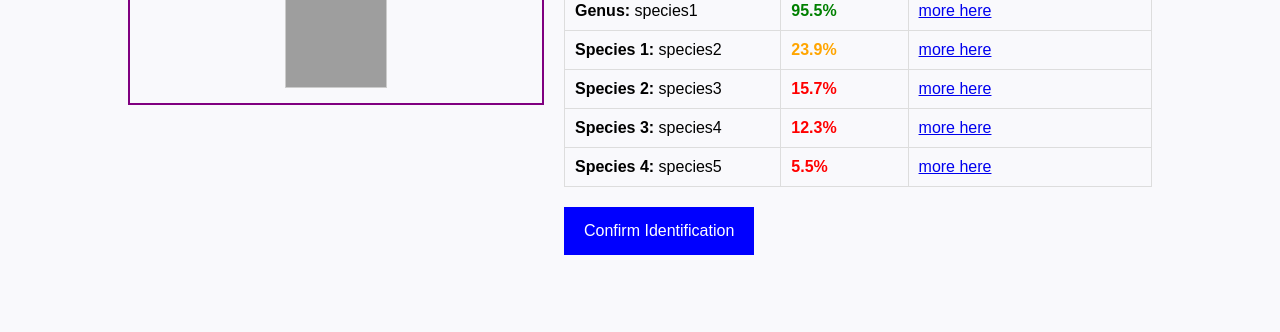
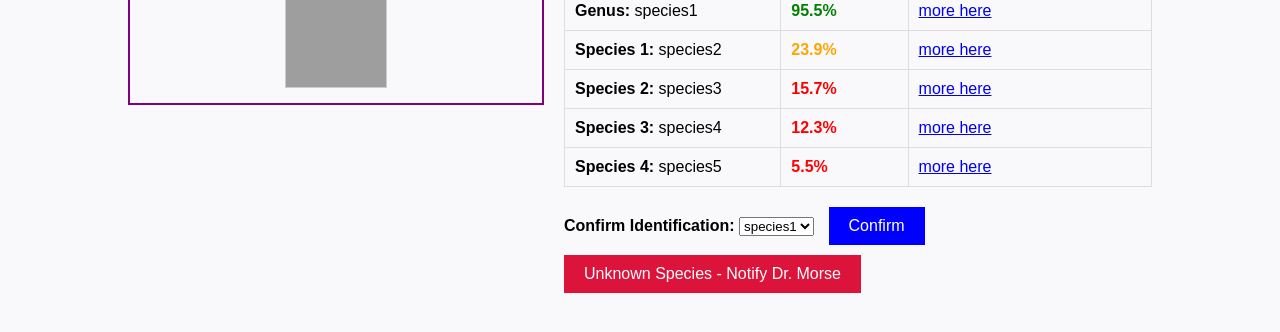
Before and after one commit to usd-cs/COMP-49X-24-25-port-inspector-project, a Django app: page /results/ in a window 1280 px wide. Shown: the part 212-544 px from the top of the page. Run offline with Django 4.2, Linux system fonts and the light colour scheme; data that the repository does not hold is empty; grey boxes are pictures that could not be loaded.

Commit message:
Added drop down menu and new notify button

```diff
--- a/port_inspector/port_inspector_app/templates/results.html
+++ b/port_inspector/port_inspector_app/templates/results.html
@@ -88,17 +88,26 @@
            color: red;
            font-weight: bold;
        }
+       .confirm-form {
+           margin-top: 20px;
+       }
        .confirm-btn {
            background-color: blue;
            color: white;
            font-size: 16px;
            border: none;
-           padding: 15px 20px;
+           padding: 10px 20px;
            cursor: pointer;
-           margin-top: 20px;
+           margin-left: 10px;
        }
-       .confirm-btn:hover {
-           background-color: darkblue;
+       .unknown-btn {
+           background-color: crimson;
+           color: white;
+           font-size: 16px;
+           border: none;
+           padding: 10px 20px;
+           cursor: pointer;
+           margin-top: 10px;
        }
    </style>
 </head>
@@ -128,38 +137,26 @@
                    <th>Identification Resources</th>
                </tr>
 
-               <!-- Genus row -->
                {% if species_results %}
                    <tr>
                        <td><strong>Genus:</strong> {{ species_results.0.species_name }}</td>
                        <td class="
-                           {% if species_results.0.confidence_level >= 50 %}
-                               confidence-high
-                           {% elif species_results.0.confidence_level >= 20 %}
-                               confidence-medium
-                           {% else %}
-                               confidence-low
-                           {% endif %}
-                       ">
+                           {% if species_results.0.confidence_level >= 50 %}confidence-high
+                           {% elif species_results.0.confidence_level >= 20 %}confidence-medium
+                           {% else %}confidence-low{% endif %}">
                            {{ species_results.0.confidence_level }}%
                        </td>
                        <td><a href="{{ species_results.0.resource_link }}" target="_blank">more here</a></td>
                    </tr>
                {% endif %}
 
-               <!-- Species rows -->
                {% for species in species_results|slice:"1:6" %}
                <tr>
                    <td><strong>Species {{ forloop.counter }}:</strong> {{ species.species_name }}</td>
                    <td class="
-                       {% if species.confidence_level >= 50 %}
-                           confidence-high
-                       {% elif species.confidence_level >= 20 %}
-                           confidence-medium
-                       {% else %}
-                           confidence-low
-                       {% endif %}
-                   ">
+                       {% if species.confidence_level >= 50 %}confidence-high
+                       {% elif species.confidence_level >= 20 %}confidence-medium
+                       {% else %}confidence-low{% endif %}">
                        {{ species.confidence_level }}%
                    </td>
                    <td><a href="{{ species.resource_link }}" target="_blank">more here</a></td>
@@ -167,7 +164,21 @@
                {% endfor %}
            </table>
 
-           <button class="confirm-btn">Confirm Identification</button>
+           <form class="confirm-form" action="/confirm_species/" method="POST">
+               {% csrf_token %}
+               <label for="species-select"><strong>Confirm Identification:</strong></label>
+               <select name="confirmed_species" id="species-select">
+                   {% for species in species_results %}
+                       <option value="{{ species.species_name }}">{{ species.species_name }}</option>
+                   {% endfor %}
+               </select>
+               <button type="submit" class="confirm-btn">Confirm</button>
+           </form>
+
+           <form class="unknown-form" action="/notify_unknown/" method="POST">
+               {% csrf_token %}
+               <button type="submit" class="unknown-btn">Unknown Species - Notify Dr. Morse</button>
+           </form>
        </div>
    </div>
 </body>
```
